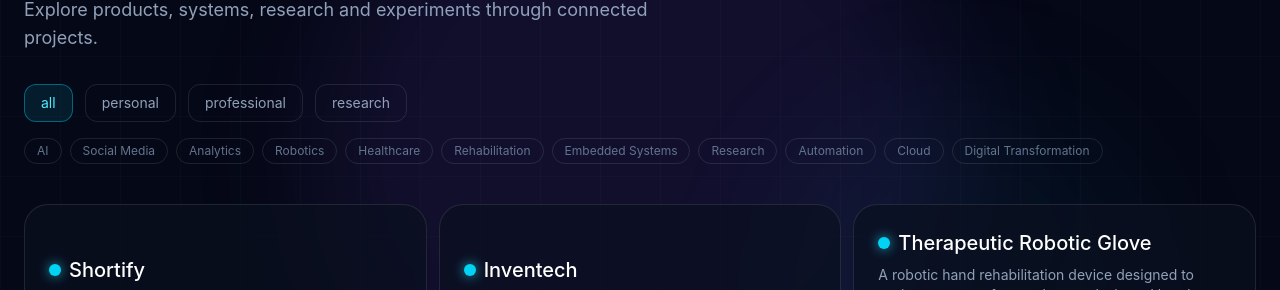
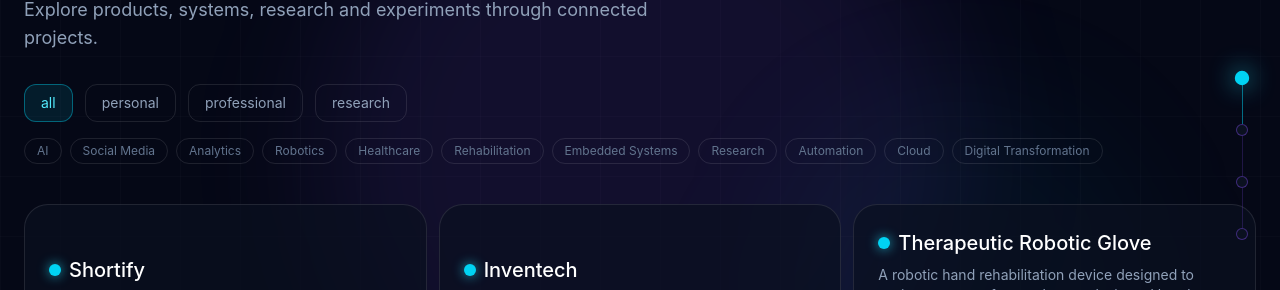
Before and after one commit to ArnavKh/arnav.khadkatkar.com, a React (Vite) app: page /projects in a window 1280 px wide. Shown: the part 244-534 px from the top of the page. Built offline with nearby package versions, Linux system fonts and the light colour scheme.

Commit message:
Added project rail

```diff
--- /dev/null
+++ b/src/components/common/ProjectRail.tsx
@@ -0,0 +1,107 @@
+import { useEffect, useState } from "react";
+import { motion } from "framer-motion";
+
+interface Section {
+     id: string;
+     label: string;
+}
+
+interface Props {
+     sections: Section[];
+}
+
+export default function ProjectRail({
+     sections,
+}: Props) {
+     const [activeSection, setActiveSection] =
+          useState(sections[0]?.id);
+
+     useEffect(() => {
+          const observer =
+               new IntersectionObserver(
+                    (entries) => {
+                         entries.forEach((entry) => {
+                              if (
+                                   entry.isIntersecting
+                              ) {
+                                   setActiveSection(
+                                        entry.target.id
+                                   );
+                              }
+                         });
+                    },
+                    {
+                         threshold: 0.5,
+                    }
+               );
+
+          sections.forEach((section) => {
+               const element =
+                    document.getElementById(
+                         section.id
+                    );
+
+               if (element) {
+                    observer.observe(element);
+               }
+          });
+
+          return () => observer.disconnect();
+     }, [sections]);
+
+     return (
+          <div className="fixed right-8 top-1/2 z-50 -translate-y-1/2">
+               <div className="flex flex-col items-center">
+
+                    {sections.map(
+                         (section, index) => (
+                              <div
+                                   key={section.id}
+                                   className="flex flex-col items-center"
+                              >
+                                   <motion.button
+                                        onClick={() =>
+                                             document
+                                                  .getElementById(
+                                                       section.id
+                                                  )
+                                                  ?.scrollIntoView({
+                                                       behavior:
+                                                            "smooth",
+                                                       block:
+                                                            "start",
+                                                  })
+                                        }
+                                        animate={{
+                                             scale:
+                                                  activeSection ===
+                                                       section.id
+                                                       ? 1.2
+                                                       : 1,
+                                        }}
+                                        className={`h-3 w-3 rounded-full border transition-all duration-300 ${activeSection ===
+                                                  section.id
+                                                  ? "border-cyan-400 bg-cyan-400 shadow-[0_0_20px_rgba(34,211,238,0.9)]"
+                                                  : "border-violet-500/40 bg-[#0B1120]"
+                                             }`}
+                                   />
+
+                                   {index <
+                                        sections.length -
+                                        1 && (
+                                             <div
+                                                  className={`h-10 w-px ${activeSection ===
+                                                            section.id
+                                                            ? "bg-cyan-400/50"
+                                                            : "bg-violet-500/20"
+                                                       }`}
+                                             />
+                                        )}
+                              </div>
+                         )
+                    )}
+
+               </div>
+          </div>
+     );
+}
--- a/src/components/projects/ProjectNavigator.tsx
+++ b/src/components/projects/ProjectNavigator.tsx
@@ -42,7 +42,7 @@ export default function ProjectNavigator({
      };
 
      return (
-          <section data-slide className="relative flex min-h-screen items-start overflow-hidden px-6 pt-20">
+          <section data-slide id="navigator" className="relative flex min-h-screen items-start overflow-hidden px-6 pt-20">
                <div className="mx-auto w-full max-w-7xl">
                     <motion.div
                          layoutId="projects-node"
@@ -128,7 +128,7 @@ export default function ProjectNavigator({
                                         }
                                         className="group rounded-3xl border border-white/10 bg-[#0B1120]/70 p-6 text-left transition-all duration-300 hover:border-violet-500/30 hover:bg-[#0F172A]"
                                    >
-                                       <div className="mb-2 flex items-center gap-2">
+                                        <div className="mb-2 flex items-center gap-2">
                                              <div className="h-3 w-3 rounded-full bg-cyan-400 shadow-[0_0_12px_rgba(34,211,238,0.8)]" />
 
                                              <div className="text-xl font-medium">
--- a/src/pages/Projects.tsx
+++ b/src/pages/Projects.tsx
@@ -8,6 +8,7 @@ import ProjectNavigator from "../components/projects/ProjectNavigator";
 import ProjectRenderer from "../components/projects/ProjectRenderer";
 
 import ScrollToTopButton from "../components/common/ScrollToTopButton";
+import ProjectRail from "../components/common/ProjectRail";
 
 export default function Projects() {
   const [mousePosition, setMousePosition] = useState({ x: 0, y: 0 });
@@ -32,6 +33,27 @@ export default function Projects() {
     <div className="bg-[#050816] text-white">
       <NetworkBackground mousePosition={mousePosition} />
 
+      <ProjectRail
+        sections={[
+          {
+            id: "navigator",
+            label: "Projects",
+          },
+          {
+            id: "shortify",
+            label: "Shortify",
+          },
+          {
+            id: "inventech",
+            label: "Inventech",
+          },
+          {
+            id: "robotic-glove",
+            label: "Glove",
+          },
+        ]}
+      />
+
       <div className="fixed left-6 top-6 z-50">
         <Link
           to="/"
```
